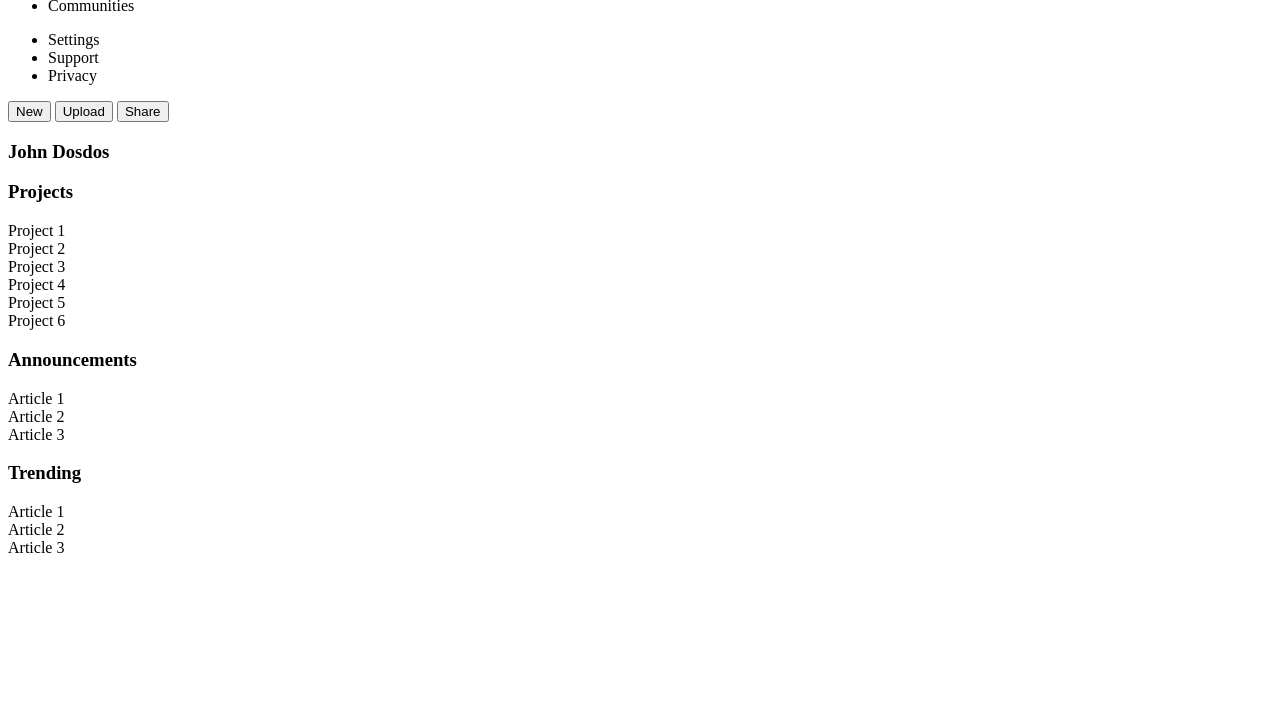
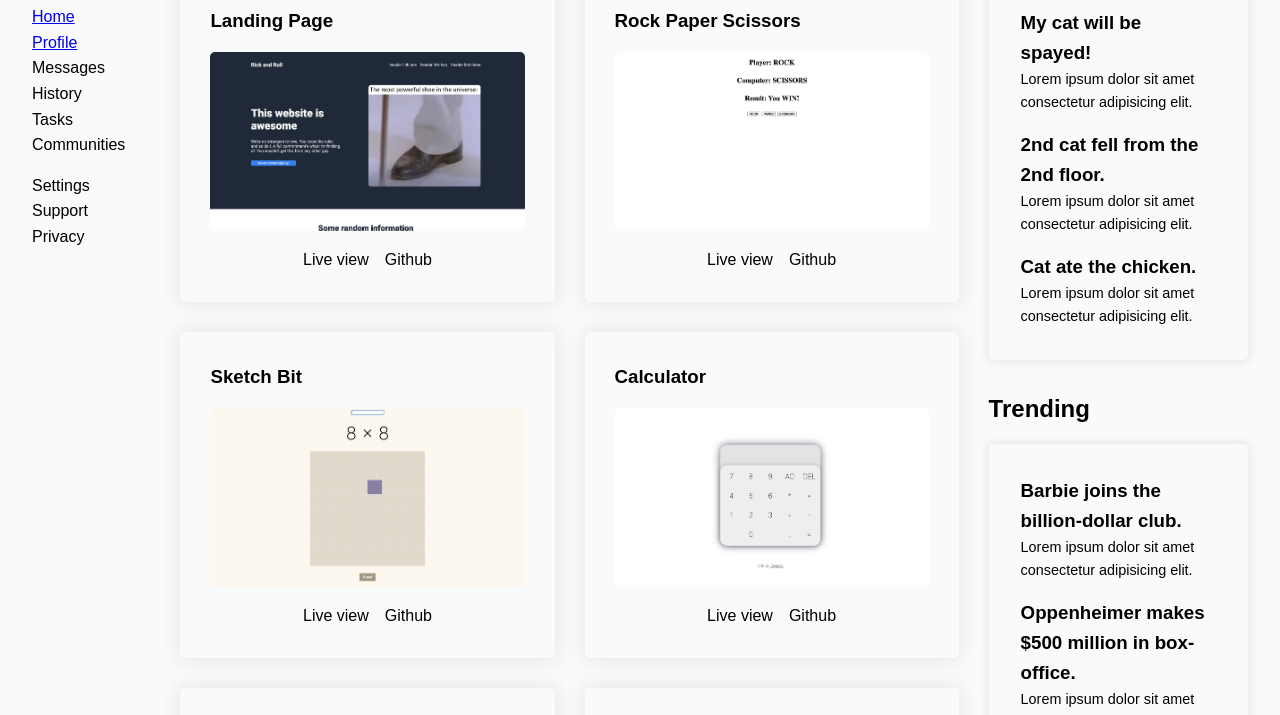
Before and after one commit to alpaOo/Project-AdminDashboard, a plain HTML site: page index.html in a window 1280 px wide. Shown: the part 109-824 px from the top of the page. Before the commit the page ends 800 px from the top, so only its background shows below. Drawn offline with Linux system fonts and the light colour scheme.

Commit message:
Add assets to the page
- webpage is 80% done. minimal styling
- add links to some of the nav items
- import screenshots of my projects
- revert back to using css

```diff
--- /dev/null
+++ b/backupCSS/sass/styles.scss
@@ -0,0 +1,114 @@
+$html-bg: #fafafa;
+$project-card-bg: #e4e4e7;
+$sidebar-bg: #e5e5e5;
+
+* {
+  margin: 0;
+  padding: 0;
+  box-sizing: border-box;
+  line-height: 1.6;
+  font-family: Arial, Helvetica, sans-serif;
+  // border: 1px solid red;
+}
+
+body {
+  background-color: $html-bg;
+  display: flex;
+  justify-content: center;
+
+  .container {
+    display: grid;
+    grid-template-columns: 1fr 6fr;
+    grid-auto-flow: column;
+    gap: 50px;
+
+    .sidebar {
+      background-color: $sidebar-bg;
+      display: flex;
+      flex-direction: column;
+      gap: 2rem;
+      grid-row: 1 / 3;
+      padding-left: 1rem;
+
+      nav {
+        display: grid;
+        gap: 30px;
+
+        ul:nth-child(1),
+        ul:nth-child(2) {
+          // display: grid;
+          gap: 10px;
+          li {
+            list-style: none;
+          }
+        }
+      }
+    }
+
+    .column-2 {
+      padding-right: 50px;
+      display: grid;
+      grid-row: 1 / 3;
+      grid-template-rows: 1fr 25fr;
+      gap: 15px;
+
+      .top-section {
+        display: grid;
+        gap: 15px;
+      }
+
+      .main-content {
+        display: grid;
+        grid-template-columns: 3fr 1fr;
+        grid-auto-flow: row;
+        gap: 50px;
+
+        .projects {
+          grid-row: 1 / 3;
+          display: grid;
+          grid-template-rows: 30px 1fr;
+          gap: 15px;
+
+          .cards {
+            display: grid;
+            grid-template-columns: repeat(2, 1fr);
+            grid-template-rows: repeat(3, 40vh);
+            gap: 30px;
+            text-align: justify;
+
+            article {
+              box-shadow: 0 0 10px 0.5px $project-card-bg;
+              border-radius: 5px;
+              padding: 10px;
+            }
+          }
+        }
+
+        .aside {
+          display: flex;
+          flex-direction: column;
+          gap: 30px;
+
+          .announcements,
+          .trending {
+            display: grid;
+            grid-template-rows: 30px 1fr;
+            gap: 15px;
+
+            .cards {
+              box-shadow: 0 0 10px 0.5px $project-card-bg;
+              border-radius: 5px;
+              padding: 10px;
+              display: grid;
+              gap: 15px;
+
+              article {
+                border: 1px solid red;
+              }
+            }
+          }
+        }
+      }
+    }
+  }
+}
--- a/index.html
+++ b/index.html
@@ -4,15 +4,19 @@
     <meta charset="UTF-8">
     <meta name="viewport" content="width=device-width, initial-scale=1.0">
     <title>Admin Dashboard</title>
-    <link rel="stylesheet" href="./css/styles.css">
+    <link rel="stylesheet" href="./test.css">
   </head>
   <body>
     <div class="container">
       <div class="sidebar">
+        <div class="profile">
+          <h3>Admin</h3>
+        </div>
         <nav>
           <ul>
-            <li>Home</li>
-            <li>profile</li>
+            <li><a href="./index.html">Home</a></li>
+            <li><a href="https://github.com/alpaOo" target="_blank">Profile</a>
+            </li>
             <li>Messages</li>
             <li>History</li>
             <li>Tasks</li>
@@ -25,38 +29,109 @@
           </ul>
         </nav>
       </div>
-      <div class="top-section">
-        <section class="actions">
-          <button>New</button>
-          <button>Upload</button>
-          <button>Share</button>
-        </section>
-        <div class="profile">
-          <h3>John Dosdos</h3>
-        </div>
-      </div>
+      <div class="column-2">
         <div class="main-content">
           <main class="projects">
             <h3>Projects</h3>
-          <article>Project 1</article>
-          <article>Project 2</article>
-          <article>Project 3</article>
-          <article>Project 4</article>
-          <article>Project 5</article>
-          <article>Project 6</article>
+            <div class="cards">
+              <article>
+                <h3>Landing Page</h3>
+                <img src="./assets/landing-page.jpg"
+                  alt="a picture of a landing page">
+                <div class="card-links">
+                  <p>Live view</p>
+                  <p>Github</p>
+                </div>
+              </article>
+              <article>
+                <h3>Rock Paper Scissors</h3>
+                <img src="./assets/rock-paper-scissors.jpg"
+                  alt="a picture of a basic rock-paper-scissors game">
+                <div class="card-links">
+                  <p>Live view</p>
+                  <p>Github</p>
+                </div>
+              </article>
+              <article>
+                <h3>Sketch Bit</h3>
+                <img src="./assets/sketch-bit.jpg"
+                  alt="a picture of an etch-a-sketch clone">
+                <div class="card-links">
+                  <p>Live view</p>
+                  <p>Github</p>
+                </div>
+              </article>
+              <article>
+                <h3>Calculator</h3>
+                <img src="./assets/calculator.jpg"
+                  alt="a picture of a simple web calculator-app">
+                <div class="card-links">
+                  <p>Live view</p>
+                  <p>Github</p>
+                </div>
+              </article>
+              <article>
+                <h3>Sign-Up Form</h3>
+                <img src="./assets/signup-form.jpg"
+                  alt="a picture of a basic sign-up form">
+                <div class="card-links">
+                  <p>Live view</p>
+                  <p>Github</p>
+                </div>
+              </article>
+              <article>
+                <h3>Admin Dashboard</h3>
+                <img src="" alt="">
+                <div class="card-links">
+                  <p>Live view</p>
+                  <p>Github</p>
+                </div>
+              </article>
+            </div>
           </main>
+          <div class="aside">
             <section class="announcements">
               <h3>Announcements</h3>
-          <article>Article 1</article>
-          <article>Article 2</article>
-          <article>Article 3</article>
+              <div class="cards">
+                <article>
+                  <h3>My cat will be spayed!</h3>
+                  <p>Lorem ipsum dolor sit amet consectetur adipisicing elit.
+                  </p>
+                </article>
+                <article>
+                  <h3>2nd cat fell from the 2nd floor.</h3>
+                  <p>Lorem ipsum dolor sit amet consectetur adipisicing elit.
+                  </p>
+                </article>
+                <article>
+                  <h3>Cat ate the chicken.</h3>
+                  <p>Lorem ipsum dolor sit amet consectetur adipisicing elit.
+                  </p>
+                </article>
+              </div>
             </section>
             <section class="trending">
               <h3>Trending</h3>
-          <article>Article 1</article>
-          <article>Article 2</article>
-          <article>Article 3</article>
+              <div class="cards">
+                <article>
+                  <h3>Barbie joins the billion-dollar club.</h3>
+                  <p>Lorem ipsum dolor sit amet consectetur adipisicing elit.
+                  </p>
+                </article>
+                <article>
+                  <h3>Oppenheimer makes $500 million in box-office.</h3>
+                  <p>Lorem ipsum dolor sit amet consectetur adipisicing elit.
+                  </p>
+                </article>
+                <article>
+                  <h3>Fireship.io quits YouTube.</h3>
+                  <p>Lorem ipsum dolor sit amet consectetur adipisicing elit.
+                  </p>
+                </article>
+              </div>
             </section>
+          </div>
+        </div>
       </div>
     </div>
   </body>
--- /dev/null
+++ b/test.css
@@ -0,0 +1,134 @@
+:root {
+  --main-bg: #f9fafb;
+  --sidebar-bg: #e4e4e7;
+  --label-size: 1.5rem;
+}
+
+* {
+  margin: 0;
+  padding: 0;
+  line-height: 1.6;
+  font-family: Arial, Helvetica, sans-serif;
+  box-sizing: border-box;
+  /* border: .5px solid red; */
+}
+
+.container {
+  background-color: var(--main-bg);
+  display: grid;
+  grid-template-columns: 1fr 8fr;
+  gap: 15px;
+  padding: 2rem;
+}
+
+.sidebar {
+  background-color: var(--main-bg);
+  display: flex;
+  flex-direction: column;
+  gap: 30px;
+}
+
+.sidebar .profile h3 {
+  font-size: 2rem;
+}
+
+.sidebar nav {
+  display: flex;
+  flex-direction: column;
+  gap: 15px;
+}
+
+.sidebar nav ul li {
+  list-style: none;
+}
+
+.column-2 .main-content {
+  display: grid;
+  grid-template-columns: 3fr 1fr;
+  gap: 30px;
+}
+
+.main-content .projects {
+  display: grid;
+  grid-template-rows: auto 1fr;
+  gap: 15px;
+}
+
+.main-content .projects > h3 {
+  font-size: var(--label-size);
+}
+
+.projects .cards {
+  display: grid;
+  grid-template-columns: repeat(2, 1fr);
+  grid-auto-rows: auto;
+  gap: 30px;
+}
+
+.projects .cards .card-links {
+  display: flex;
+  justify-content: center;
+  gap: 1rem;
+}
+
+.cards .card-links img {
+  width: 30px;
+  height: auto;
+}
+
+.projects .cards article {
+  border-radius: 5px;
+  box-shadow: 0 0 20px 1px var(--sidebar-bg);
+  padding: 30px;
+  display: flex;
+  flex-direction: column;
+  gap: 1rem;
+}
+
+.projects .cards article img {
+  max-width: 100%;
+  height: auto;
+  border-radius: 5px;
+}
+
+.main-content .aside {
+  display: flex;
+  flex-direction: column;
+  gap: 30px;
+}
+
+.aside .announcements > h3 {
+  padding-bottom: 15px;
+  font-size: var(--label-size);
+}
+
+.aside .announcements .cards {
+  border-radius: 5px;
+  box-shadow: 0 0 10px 1px var(--sidebar-bg);
+  padding: 2rem;
+  display: flex;
+  flex-direction: column;
+  gap: 1rem;
+}
+
+.announcements .cards article p {
+  font-size: .9rem;
+}
+
+.aside .trending > h3 {
+  padding-bottom: 15px;
+  font-size: var(--label-size);
+}
+
+.aside .trending .cards {
+  border-radius: 5px;
+  box-shadow: 0 0 10px 1px var(--sidebar-bg);
+  padding: 2rem;
+  display: flex;
+  flex-direction: column;
+  gap: 1rem;
+}
+
+.trending .cards article p {
+  font-size: .9rem;
+}
```
Also changed, not shown: assets/calculator.jpg (added), assets/eye-circle.svg (added), assets/github-svg.svg (added), assets/landing-page.jpg (added), assets/rock-paper-scissors.jpg (added), assets/signup-form.jpg (added), assets/sketch-bit.jpg (added), backupCSS/css/styles.css (added), css/styles.css (deleted), sass/styles.scss (deleted), styles.css (deleted), 2 other files. Lines whose indentation alone changed are shown as unchanged.
